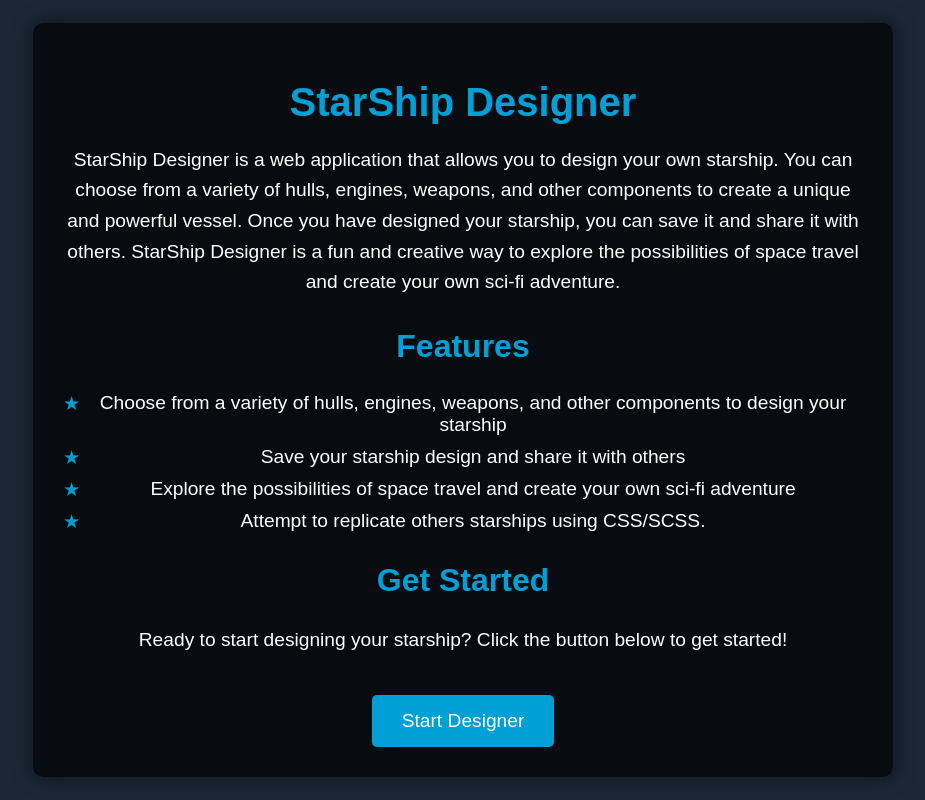
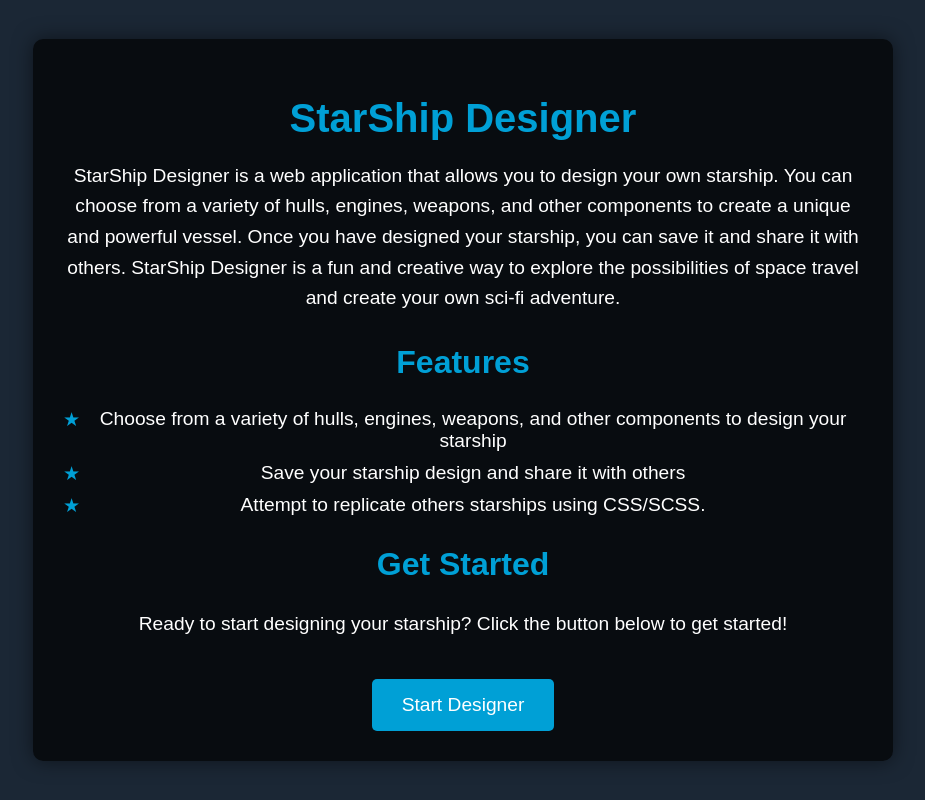
Before and after one commit to logiclabsacademy/realms-another-world, a plain HTML site: page starship-desginer/index.html in a window 1280 px wide. Shown: the whole page, without its empty margins (177-1102 px from the left). Drawn offline with Linux system fonts and the light colour scheme.

Commit message:
initial-setup

```diff
--- a/starship-desginer/index.html
+++ b/starship-desginer/index.html
@@ -15,7 +15,6 @@
         <ul>
             <li>Choose from a variety of hulls, engines, weapons, and other components to design your starship</li>
             <li>Save your starship design and share it with others</li>
-            <li>Explore the possibilities of space travel and create your own sci-fi adventure</li>
             <li>Attempt to replicate others starships using CSS/SCSS.</li>
         </ul>
         <h2>Get Started</h2>
```
